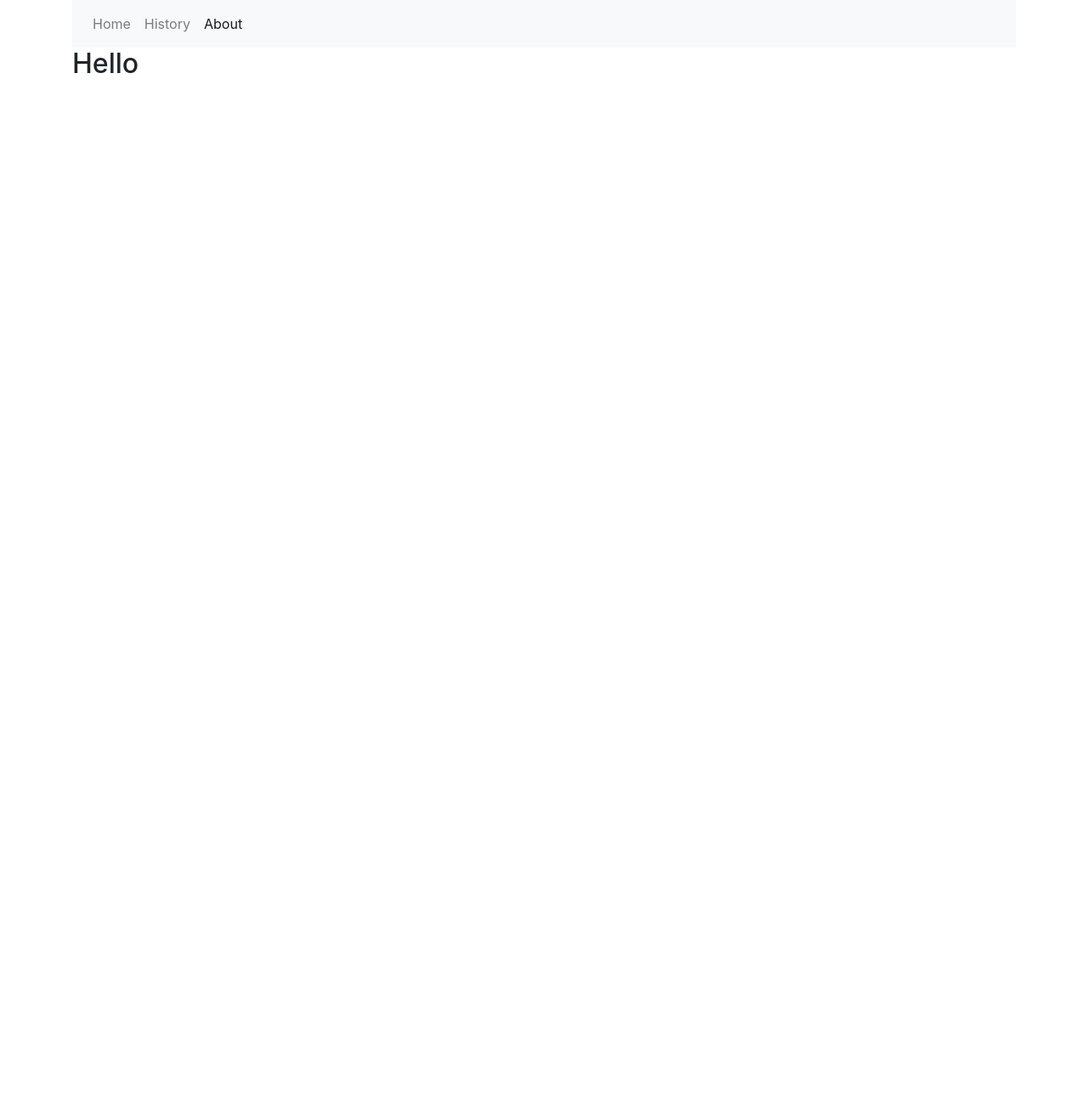
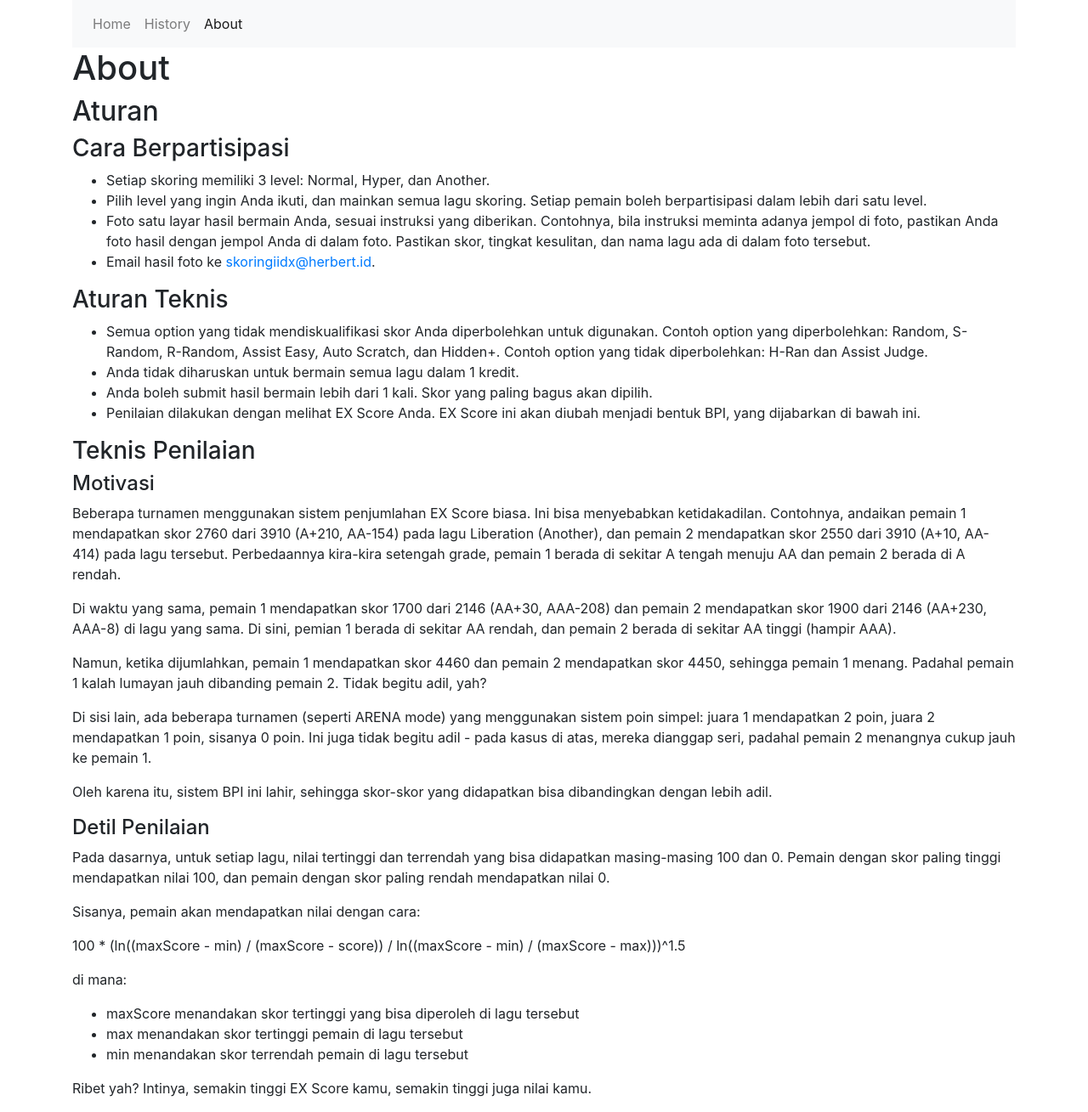
Before and after one commit to donjar/skoring-iidx, a React (Create React App) app: page /about in a window 1280 px wide. Shown: the whole page at 85% size. Before the commit the page ends 800 px from the top, so only its background shows below. Built offline with nearby package versions, Linux system fonts and the light colour scheme.

Commit message:
Add about

```diff
--- a/src/About.js
+++ b/src/About.js
@@ -1,9 +1,50 @@
-import React, { Component } from 'react';
+import React, { Component, Fragment } from 'react';
 
 class About extends Component {
   render() {
     return (
-      <h2>Hello</h2>
+      <Fragment>
+        <h1>About</h1>
+
+        <h2>Aturan</h2>
+
+        <h3>Cara Berpartisipasi</h3>
+        <ul>
+          <li>Setiap skoring memiliki 3 level: Normal, Hyper, dan Another.</li>
+          <li>Pilih level yang ingin Anda ikuti, dan mainkan semua lagu skoring. Setiap pemain boleh berpartisipasi dalam lebih dari satu level.</li>
+          <li>Foto satu layar hasil bermain Anda, <emph>sesuai instruksi yang diberikan</emph>. Contohnya, bila instruksi meminta adanya jempol di foto, pastikan Anda foto hasil dengan jempol Anda di dalam foto. Pastikan skor, tingkat kesulitan, dan nama lagu ada di dalam foto tersebut.</li>
+          <li>Email hasil foto ke <a href="mailto:skoringiidx@herbert.id">skoringiidx@herbert.id</a>.</li>
+        </ul>
+
+        <h3>Aturan Teknis</h3>
+        <ul>
+          <li>Semua option yang tidak mendiskualifikasi skor Anda diperbolehkan untuk digunakan. Contoh option yang diperbolehkan: Random, S-Random, R-Random, Assist Easy, Auto Scratch, dan Hidden+. Contoh option yang tidak diperbolehkan: H-Ran dan Assist Judge.</li>
+          <li>Anda tidak diharuskan untuk bermain semua lagu dalam 1 kredit.</li>
+          <li>Anda boleh submit hasil bermain lebih dari 1 kali. Skor yang paling bagus akan dipilih.</li>
+          <li>Penilaian dilakukan dengan melihat EX Score Anda. EX Score ini akan diubah menjadi bentuk BPI, yang dijabarkan di bawah ini.</li>
+        </ul>
+
+        <h3>Teknis Penilaian</h3>
+
+        <h4>Motivasi</h4>
+        <p>Beberapa turnamen menggunakan sistem penjumlahan EX Score biasa. Ini bisa menyebabkan ketidakadilan. Contohnya, andaikan pemain 1 mendapatkan skor 2760 dari 3910 (A+210, AA-154) pada lagu Liberation (Another), dan pemain 2 mendapatkan skor 2550 dari 3910 (A+10, AA-414) pada lagu tersebut. Perbedaannya kira-kira setengah grade, pemain 1 berada di sekitar A tengah menuju AA dan pemain 2 berada di A rendah.</p>
+        <p>Di waktu yang sama, pemain 1 mendapatkan skor 1700 dari 2146 (AA+30, AAA-208) dan pemain 2 mendapatkan skor 1900 dari 2146 (AA+230, AAA-8) di lagu yang sama. Di sini, pemian 1 berada di sekitar AA rendah, dan pemain 2 berada di sekitar AA tinggi (hampir AAA).</p>
+        <p>Namun, ketika dijumlahkan, pemain 1 mendapatkan skor 4460 dan pemain 2 mendapatkan skor 4450, sehingga pemain 1 menang. Padahal pemain 1 kalah lumayan jauh dibanding pemain 2. Tidak begitu adil, yah?</p>
+        <p>Di sisi lain, ada beberapa turnamen (seperti ARENA mode) yang menggunakan sistem poin simpel: juara 1 mendapatkan 2 poin, juara 2 mendapatkan 1 poin, sisanya 0 poin. Ini juga tidak begitu adil - pada kasus di atas, mereka dianggap seri, padahal pemain 2 menangnya cukup jauh ke pemain 1.</p>
+        <p>Oleh karena itu, sistem BPI ini lahir, sehingga skor-skor yang didapatkan bisa dibandingkan dengan lebih adil.</p>
+
+        <h4>Detil Penilaian</h4>
+        <p>Pada dasarnya, untuk setiap lagu, nilai tertinggi dan terrendah yang bisa didapatkan masing-masing 100 dan 0. Pemain dengan skor paling tinggi mendapatkan nilai 100, dan pemain dengan skor paling rendah mendapatkan nilai 0.</p>
+        <p>Sisanya, pemain akan mendapatkan nilai dengan cara:</p>
+        <p>100 * (ln((maxScore - min) / (maxScore - score)) / ln((maxScore - min) / (maxScore - max)))^1.5</p>
+        <p>di mana:</p>
+        <ul>
+          <li>maxScore menandakan skor tertinggi yang bisa diperoleh di lagu tersebut</li>
+          <li>max menandakan skor tertinggi pemain di lagu tersebut</li>
+          <li>min menandakan skor terrendah pemain di lagu tersebut</li>
+        </ul>
+        <p>Ribet yah? Intinya, semakin tinggi EX Score kamu, semakin tinggi juga nilai kamu.</p>
+      </Fragment>
     );
   }
 }
```
